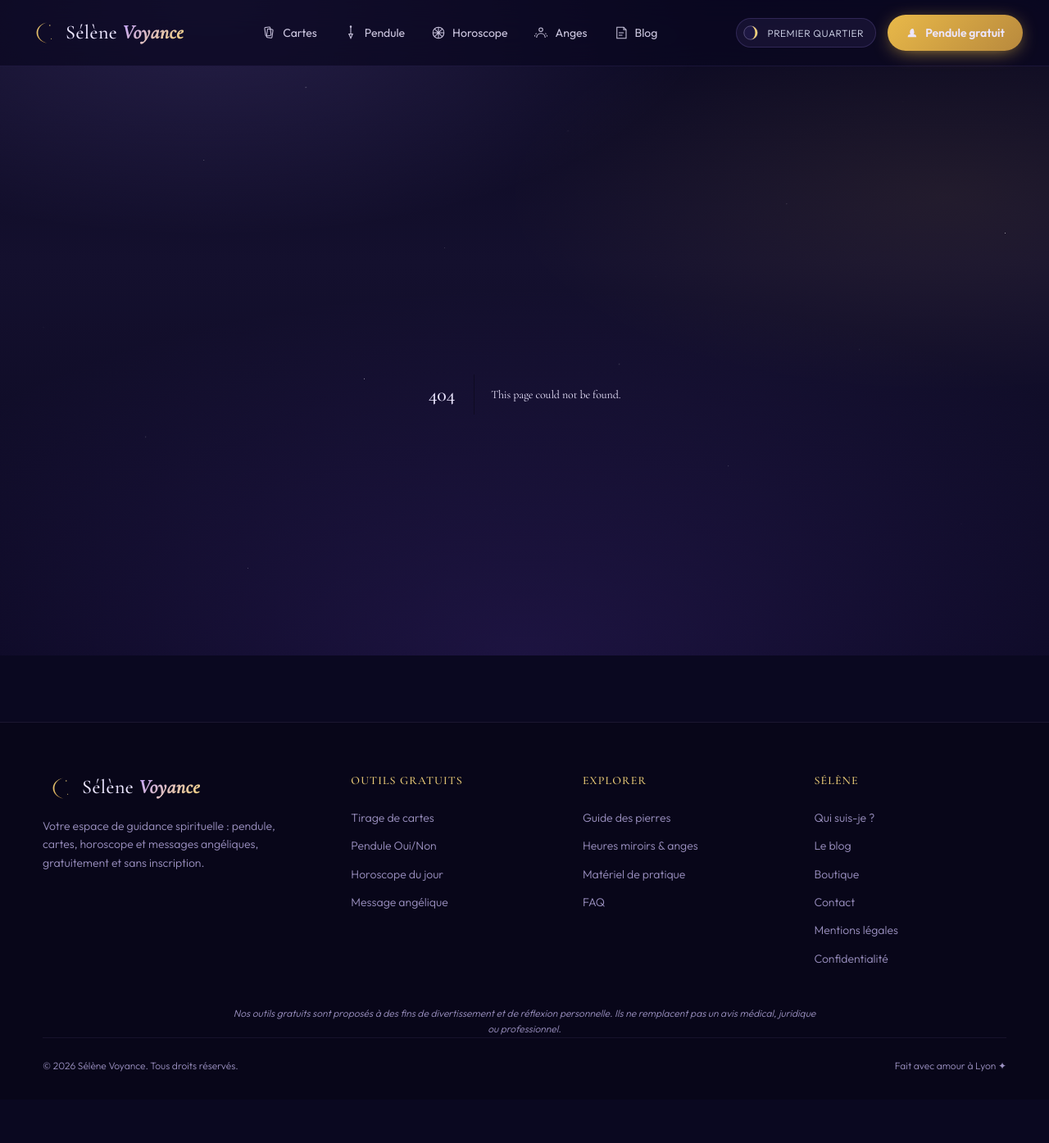
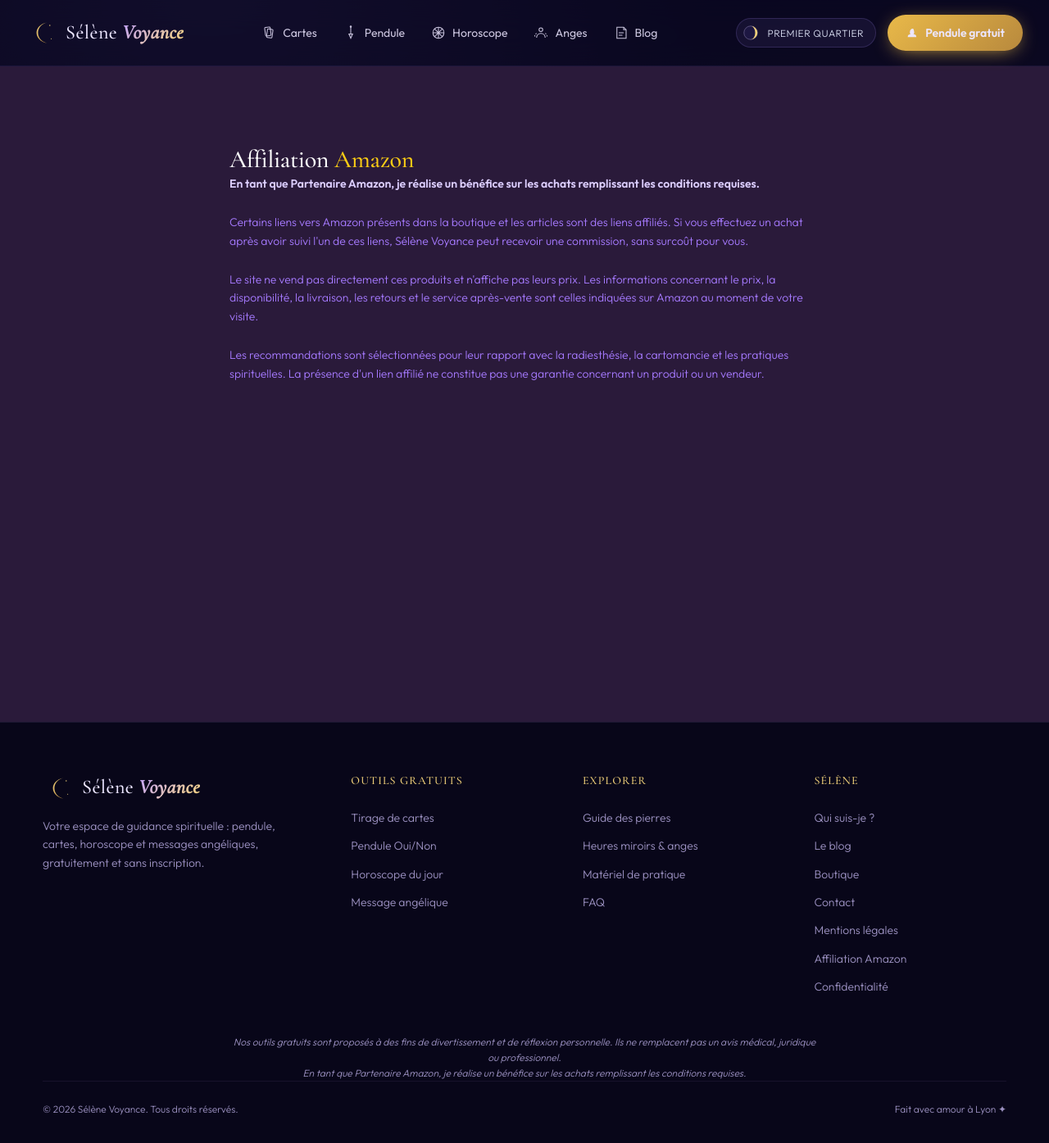
Before and after one commit to selenevoyance14-svg/voyance-pendule, a Next.js app: page /affiliation-amazon in a window 1280 px wide. Before the commit this address had no page. Shown: the whole page at 82% size. Before the commit the page ends 1342 px from the top, so only its background shows below. Built offline with nearby package versions, Linux system fonts and the light colour scheme.

Commit message:
Met en conformite les liens Amazon

```diff
--- /dev/null
+++ b/src/app/affiliation-amazon/page.tsx
@@ -0,0 +1,39 @@
+import type { Metadata } from "next";
+
+export const metadata: Metadata = {
+    title: "Affiliation Amazon — Sélène Voyance",
+    description: "Informations sur les liens affiliés Amazon présents sur Sélène Voyance.",
+    alternates: { canonical: "/affiliation-amazon" },
+};
+
+export default function AffiliationAmazonPage() {
+    return (
+        <div className="min-h-screen bg-[#2a1a3a] pt-24 pb-16">
+            <div className="max-w-3xl mx-auto px-4 sm:px-6">
+                <h1 className="font-heading text-3xl font-bold text-white mb-8">
+                    Affiliation <span className="text-gold-400">Amazon</span>
+                </h1>
+                <div className="space-y-6 text-mystic-400 text-sm leading-relaxed">
+                    <p className="text-mystic-200 font-semibold">
+                        En tant que Partenaire Amazon, je réalise un bénéfice sur les achats remplissant les conditions requises.
+                    </p>
+                    <p>
+                        Certains liens vers Amazon présents dans la boutique et les articles sont des liens affiliés.
+                        Si vous effectuez un achat après avoir suivi l&apos;un de ces liens, Sélène Voyance peut recevoir
+                        une commission, sans surcoût pour vous.
+                    </p>
+                    <p>
+                        Le site ne vend pas directement ces produits et n&apos;affiche pas leurs prix. Les informations
+                        concernant le prix, la disponibilité, la livraison, les retours et le service après-vente sont
+                        celles indiquées sur Amazon au moment de votre visite.
+                    </p>
+                    <p>
+                        Les recommandations sont sélectionnées pour leur rapport avec la radiesthésie, la cartomancie
+                        et les pratiques spirituelles. La présence d&apos;un lien affilié ne constitue pas une garantie
+                        concernant un produit ou un vendeur.
+                    </p>
+                </div>
+            </div>
+        </div>
+    );
+}
--- a/src/app/boutique/page.tsx
+++ b/src/app/boutique/page.tsx
@@ -96,7 +96,7 @@
                     </p>
                     <div className="mystic-divider max-w-xs mx-auto mt-6" />
                     <p className="text-mystic-500 text-xs mt-4 italic">
-                        En tant que partenaire Amazon, nous percevons une commission sur les achats qualifies, sans surcout pour vous.
+                        En tant que Partenaire Amazon, je réalise un bénéfice sur les achats remplissant les conditions requises.
                     </p>
                 </div>
             </section>
--- a/src/app/layout.tsx
+++ b/src/app/layout.tsx
@@ -213,6 +213,7 @@
                                     <li><a href="/boutique">Boutique</a></li>
                                     <li><a href="/contact">Contact</a></li>
                                     <li><a href="/mentions-legales">Mentions légales</a></li>
+                                    <li><a href="/affiliation-amazon">Affiliation Amazon</a></li>
                                     <li><a href="/confidentialite">Confidentialité</a></li>
                                 </ul>
                             </div>
@@ -220,6 +221,8 @@
                         <p className="sv-foot-disclaimer">
                             Nos outils gratuits sont proposés à des fins de divertissement et de réflexion personnelle.
                             Ils ne remplacent pas un avis médical, juridique ou professionnel.
+                            <br />
+                            En tant que Partenaire Amazon, je réalise un bénéfice sur les achats remplissant les conditions requises.
                         </p>
                         <div className="sv-foot-bottom">
                             <span>© 2026 Sélène Voyance. Tous droits réservés.</span>
--- a/src/app/mentions-legales/page.tsx
+++ b/src/app/mentions-legales/page.tsx
@@ -83,7 +83,17 @@
                     </section>
 
                     <section>
-                        <h2 className="font-heading text-lg font-semibold text-mystic-200 mb-3">7. Contact</h2>
+                        <h2 className="font-heading text-lg font-semibold text-mystic-200 mb-3">7. Affiliation Amazon</h2>
+                        <p>
+                            En tant que Partenaire Amazon, je réalise un bénéfice sur les achats remplissant les conditions requises.
+                            Certains liens présents sur le site sont des liens affiliés. Ils peuvent générer une commission sans
+                            modifier le prix payé par l&apos;utilisateur. Les prix, la disponibilité, la livraison et le service
+                            après-vente relèvent exclusivement d&apos;Amazon et des vendeurs concernés.
+                        </p>
+                    </section>
+
+                    <section>
+                        <h2 className="font-heading text-lg font-semibold text-mystic-200 mb-3">8. Contact</h2>
                         <p>
                             Pour toute question concernant le site ou ces mentions légales, vous pouvez nous contacter à :<br />
                             <a href="mailto:bonsplansmania@gmail.com" className="text-gold-400 hover:text-gold-300 transition">contact@voyance-pendule.fr</a>
--- a/src/app/sitemap.ts
+++ b/src/app/sitemap.ts
@@ -19,6 +19,7 @@
         { url: `${BASE_URL}/contact`, changeFrequency: "yearly" as const, priority: 0.5 },
         { url: `${BASE_URL}/blog`, changeFrequency: "weekly" as const, priority: 0.8 },
         { url: `${BASE_URL}/mentions-legales`, changeFrequency: "yearly" as const, priority: 0.2 },
+        { url: `${BASE_URL}/affiliation-amazon`, changeFrequency: "yearly" as const, priority: 0.2 },
         { url: `${BASE_URL}/cgv`, changeFrequency: "yearly" as const, priority: 0.2 },
         { url: `${BASE_URL}/confidentialite`, changeFrequency: "yearly" as const, priority: 0.2 },
     ];
```
